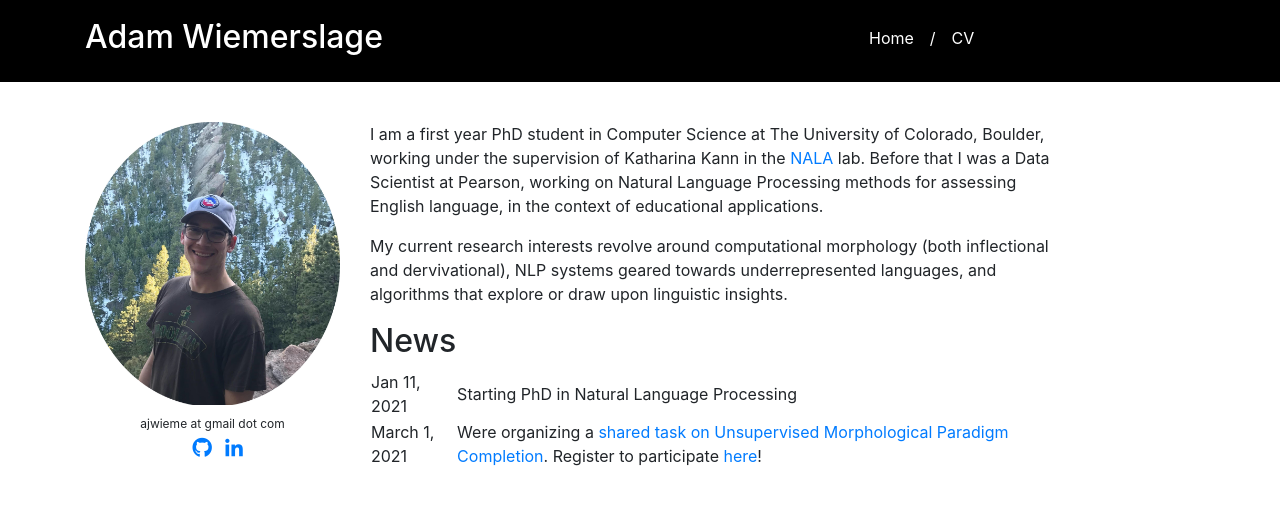
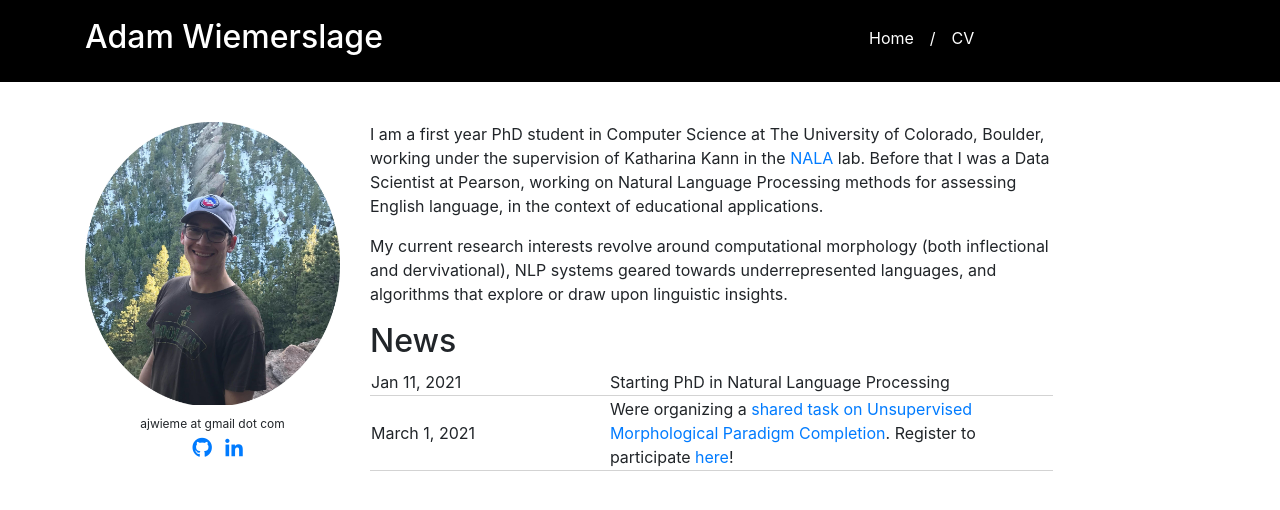
Before and after one commit to Adamits/adamits.github.io, a Jekyll site: the page index.html, which Jekyll copies as it is, in a window 1280 px wide. Shown: the top 510 px of the page. Built offline with Jekyll 4.4.1, drawn with Linux system fonts in a browser that asks for light colours; nearby versions of some CDN libraries; a style sheet for code colours, icons or effects is not loaded.

Commit message:
Change style

```diff
--- a/css/home.css
+++ b/css/home.css
@@ -19,6 +19,24 @@
 .top-note {
   padding-left: 10px;
 }
+
+table.announcements {
+  border-spacing: 10px 0px;
+
+  tr {
+    border-bottom: 1px solid #D3D3D3;
+  }
+
+  td.date {
+    width: 35%;
+  }
+
+  td.announcement {
+    width: 65%;
+  }
+}
+
+
 
 .main-interests {
   margin-top: 20px;
--- a/index.html
+++ b/index.html
@@ -73,7 +73,7 @@
         </div>
         <div class="news">
           <h2>News</h2>
-          <table>
+          <table class="announcements">
             <tbody>
               <tr>
                 <td class="date">Jan 11, 2021</td>
```
